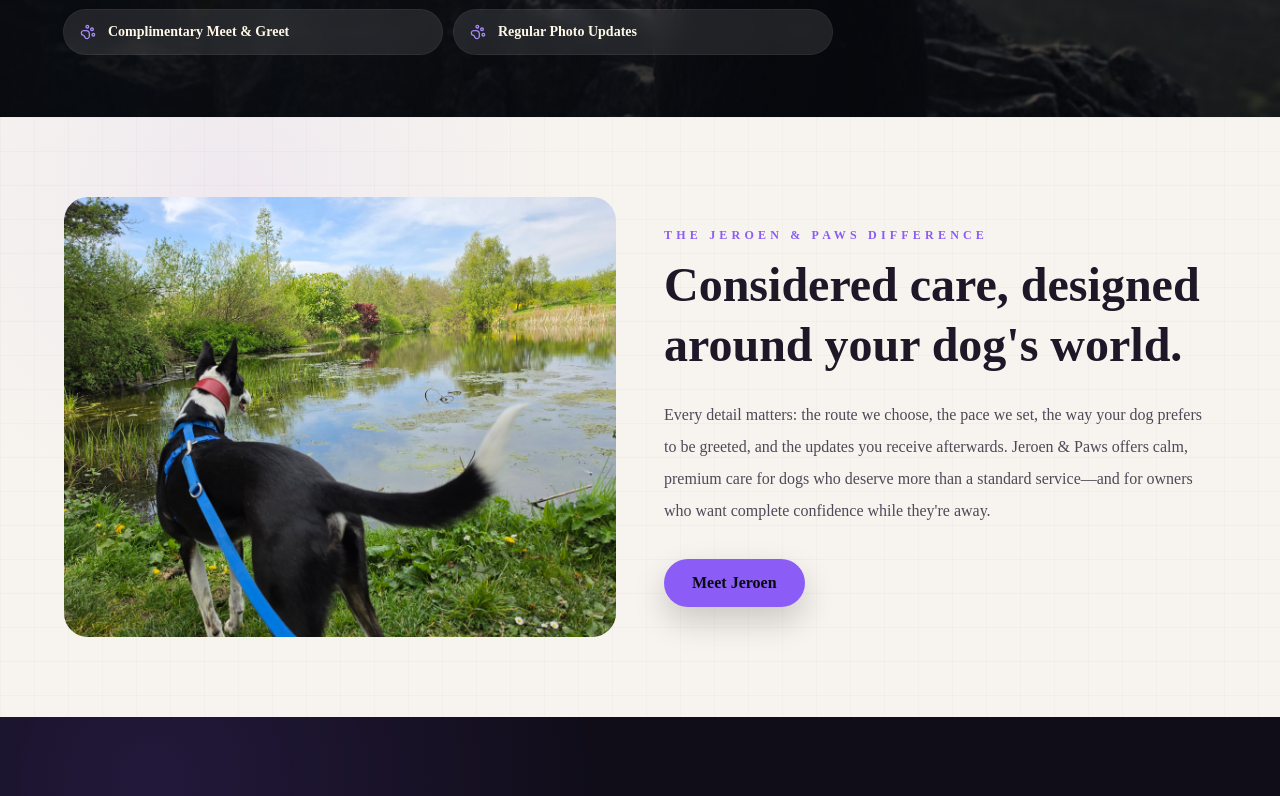
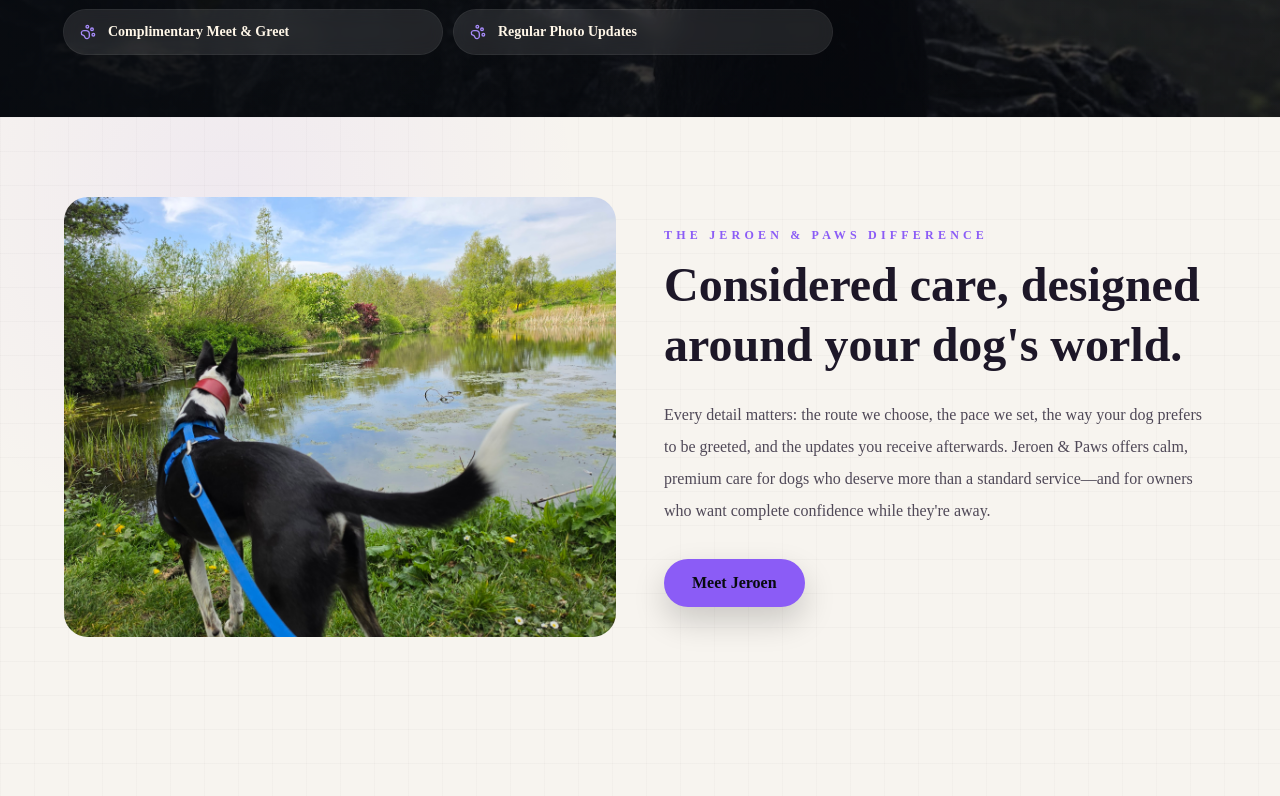
Before and after one commit to JeroenvElderen/jeroen-and-paws, a Next.js app: page / in a window 1280 px wide. Shown: the part 684-1480 px from the top of the page. Built offline with nearby package versions, Linux system fonts and the light colour scheme; no server answers.

Commit message:
Increase sticky section spacing

```diff
--- a/app/globals.css
+++ b/app/globals.css
@@ -258,6 +258,16 @@
     position: sticky;
     top: var(--section-stack-top, var(--site-header-height));
     z-index: var(--section-stack-z, 1);
+  }
+
+  main[data-section-stack="ready"] > section:not(:first-child) {
+    padding-bottom: clamp(7rem, 18vh, 12rem);
+  }
+}
+
+@media (min-width: 1024px) {
+  main[data-section-stack="ready"] > section:not(:first-child) {
+    padding-bottom: clamp(8rem, 20vh, 15rem);
   }
 }
 
```
